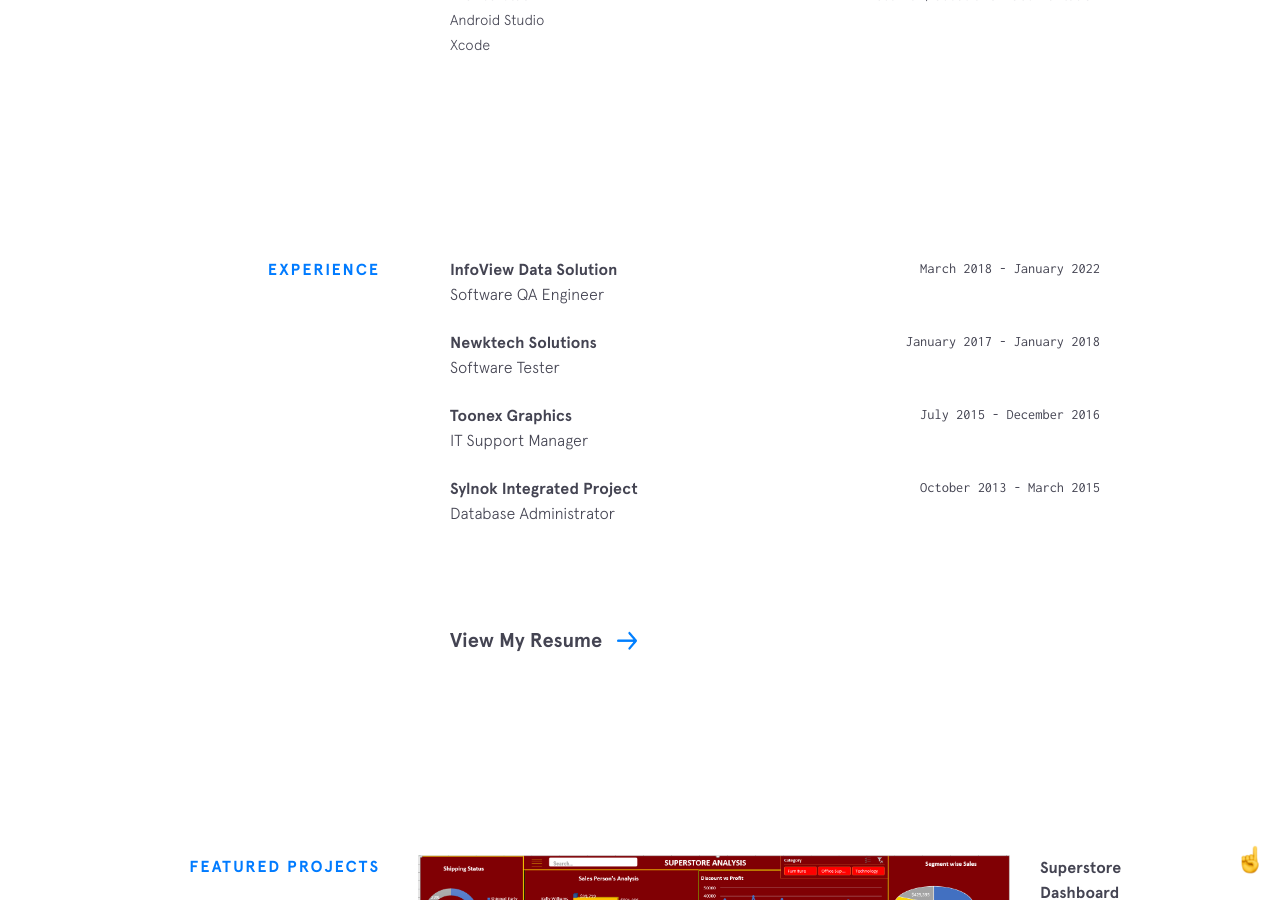
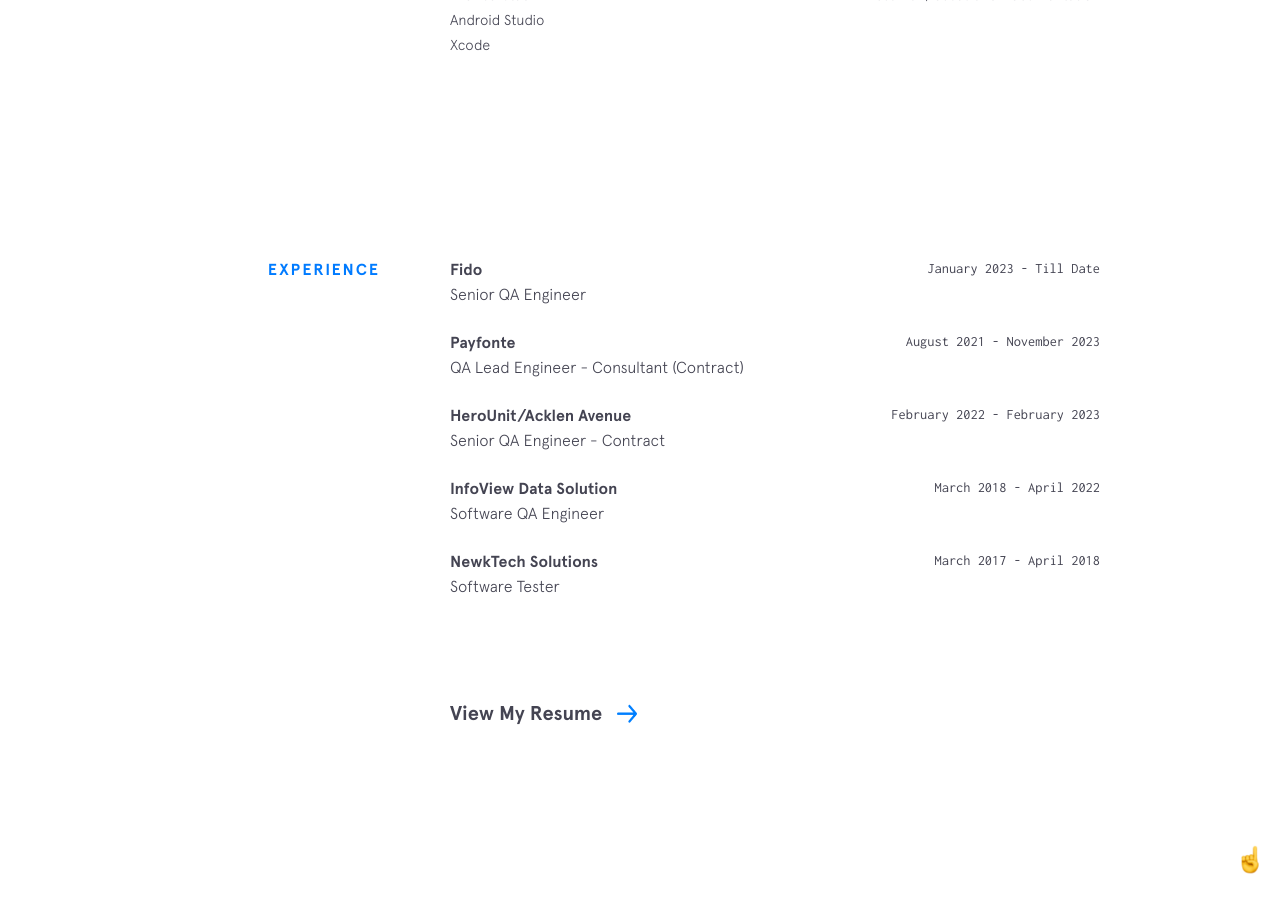
Before and after one commit to Sylvestre5/sylvestre5.github.io, a Jekyll site: the page built from index.html, in a window 1280 px wide and 900 px high, scrolled down 2069 px. Built offline with Jekyll 4.4.1, drawn with Linux system fonts in a browser that asks for light colours; nearby versions of some CDN libraries.

Commit message:
Update experience.yml

```diff
--- a/_data/experience.yml
+++ b/_data/experience.yml
@@ -1,19 +1,24 @@
+- company: Fido
+  url: https://www.fido.money/
+  time: January 2023 - Till Date
+  position: Senior QA Engineer
+
+- company: Payfonte
+  url: https://payfonte.com/
+  time: August 2021 - November 2023
+  position: QA Lead Engineer - Consultant (Contract)
+
+- company: HeroUnit/Acklen Avenue
+  url: https://acklenavenue.com/
+  time: February 2022 - February 2023
+  position: Senior QA Engineer - Contract
+
 - company: InfoView Data Solution
-  url: https://www.idscorpgh.com/
-  time: March 2018 - January 2022
+  url: https://idscorpgh.com/
+  time: March 2018 - April 2022
   position: Software QA Engineer
 
-- company: Newktech Solutions
-  url: https://www.newktech.com/
-  time: January 2017 - January 2018
+- company: NewkTech Solutions
+  url: https://newktech.com/
+  time: March 2017 - April 2018
   position: Software Tester
-
-- company: Toonex Graphics
-  url: #
-  time: July 2015 - December 2016
-  position: IT Support Manager
-
-- company: Sylnok Integrated Project
-  url: #
-  time: October 2013 - March 2015
-  position: Database Administrator
```
